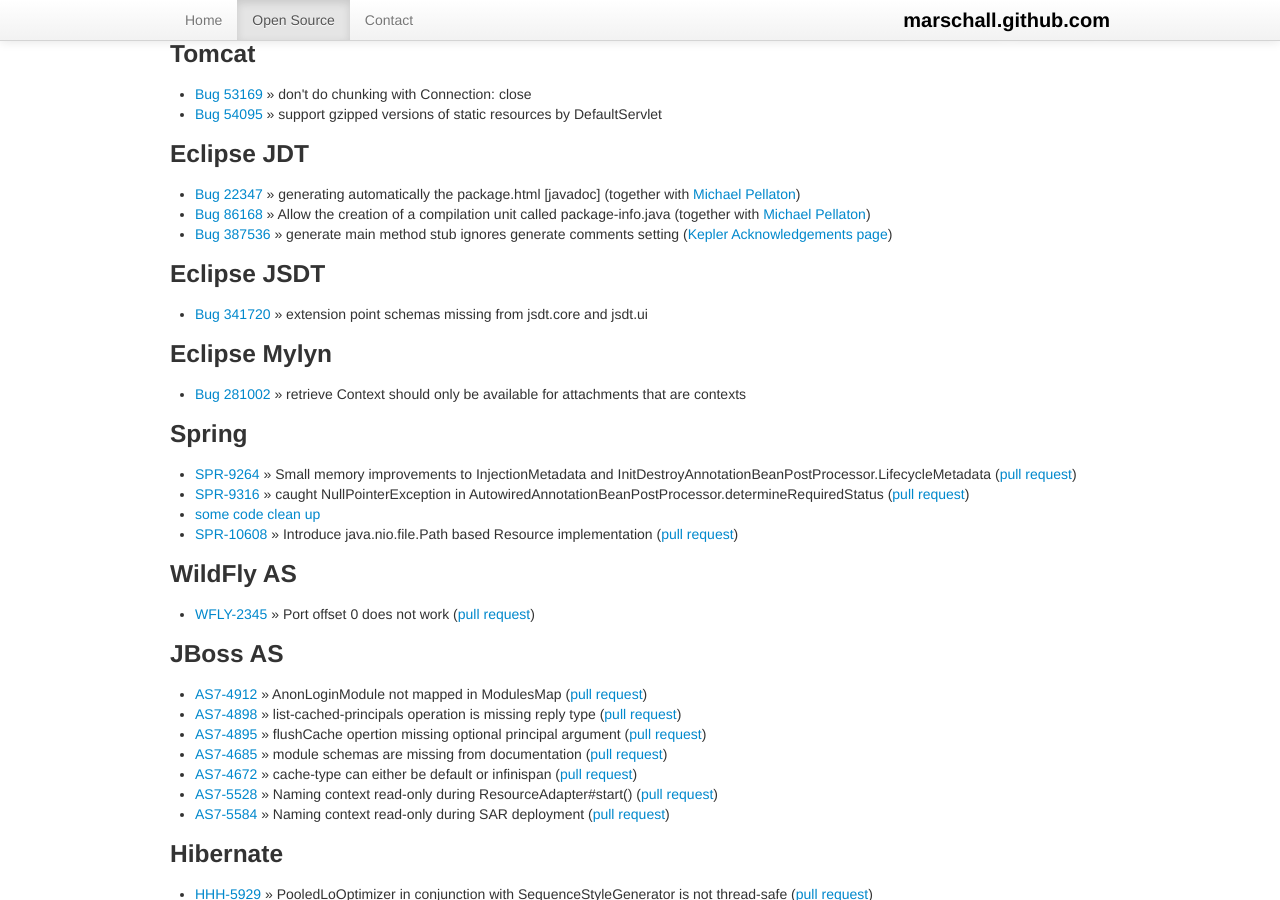
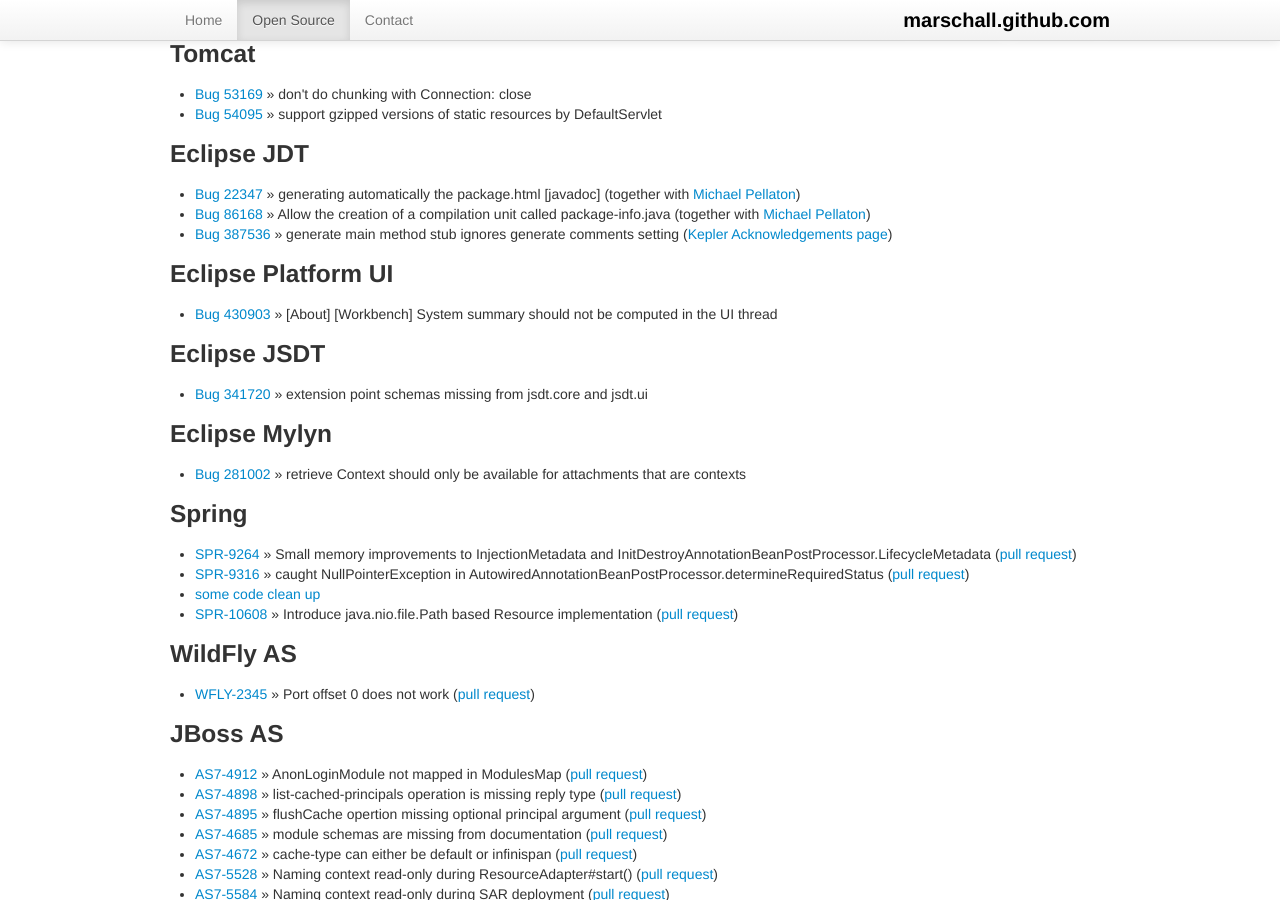
Before and after one commit to marschall/marschall.github.com, a Jekyll site: the page built from open-source.html, in a window 1280 px wide and 900 px high, scrolled down 396 px. Built offline with Jekyll 4.4.1, drawn with Linux system fonts in a browser that asks for light colours.

Commit message:
add Platform UI

```diff
--- a/open-source.html
+++ b/open-source.html
@@ -30,6 +30,11 @@
   <li><a href="https://bugs.eclipse.org/bugs/show_bug.cgi?id=86168">Bug 86168</a> &raquo; Allow the creation of a compilation unit called package-info.java (together with <a href="http://pellaton.github.com/">Michael Pellaton</a>)</li>
   <li><a href="https://bugs.eclipse.org/bugs/show_bug.cgi?id=387536">Bug 387536</a> &raquo; generate main method stub ignores generate comments setting (<a href="http://www.eclipse.org/eclipse/development/acknowledgements_4_3.php">Kepler Acknowledgements page</a>)</li>
 </ul>
+<h3>Eclipse Platform UI</h3>
+<ul>
+  <li><a href="https://bugs.eclipse.org/bugs/show_bug.cgi?id=430903">Bug 430903</a> &raquo; [About] [Workbench] System summary should not be computed in the UI thread</li>
+</ul>
+
 <h3>Eclipse JSDT</h3>
 <ul>
   <li><a href="https://bugs.eclipse.org/bugs/show_bug.cgi?id=341720">Bug 341720</a> &raquo; extension point schemas missing from jsdt.core and jsdt.ui</li>
```
